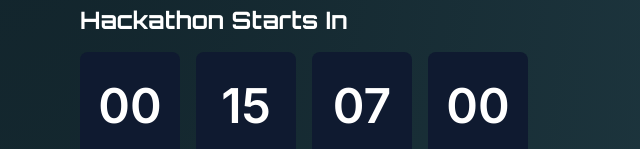
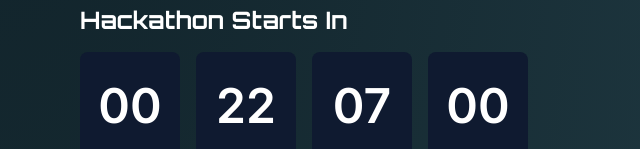
Before and after one commit to AurinkoLab/robohacks, a plain HTML site: page index.html in a window 1280 px wide. Shown: the part 648-797 px from the top of the page, 0-640 px from the left. Drawn offline with nearby package versions, Linux system fonts and the light colour scheme.

Commit message:
updated start time

```diff
--- a/index.html
+++ b/index.html
@@ -719,7 +719,7 @@
 
     // Countdown timer
     const countdown = () => {
-      const eventDate = new Date("2025-08-08T10:00:00").getTime();
+      const eventDate = new Date("2025-08-08T17:00:00").getTime();
       const interval = setInterval(() => {
         const now = new Date().getTime();
         const distance = eventDate - now;
```
